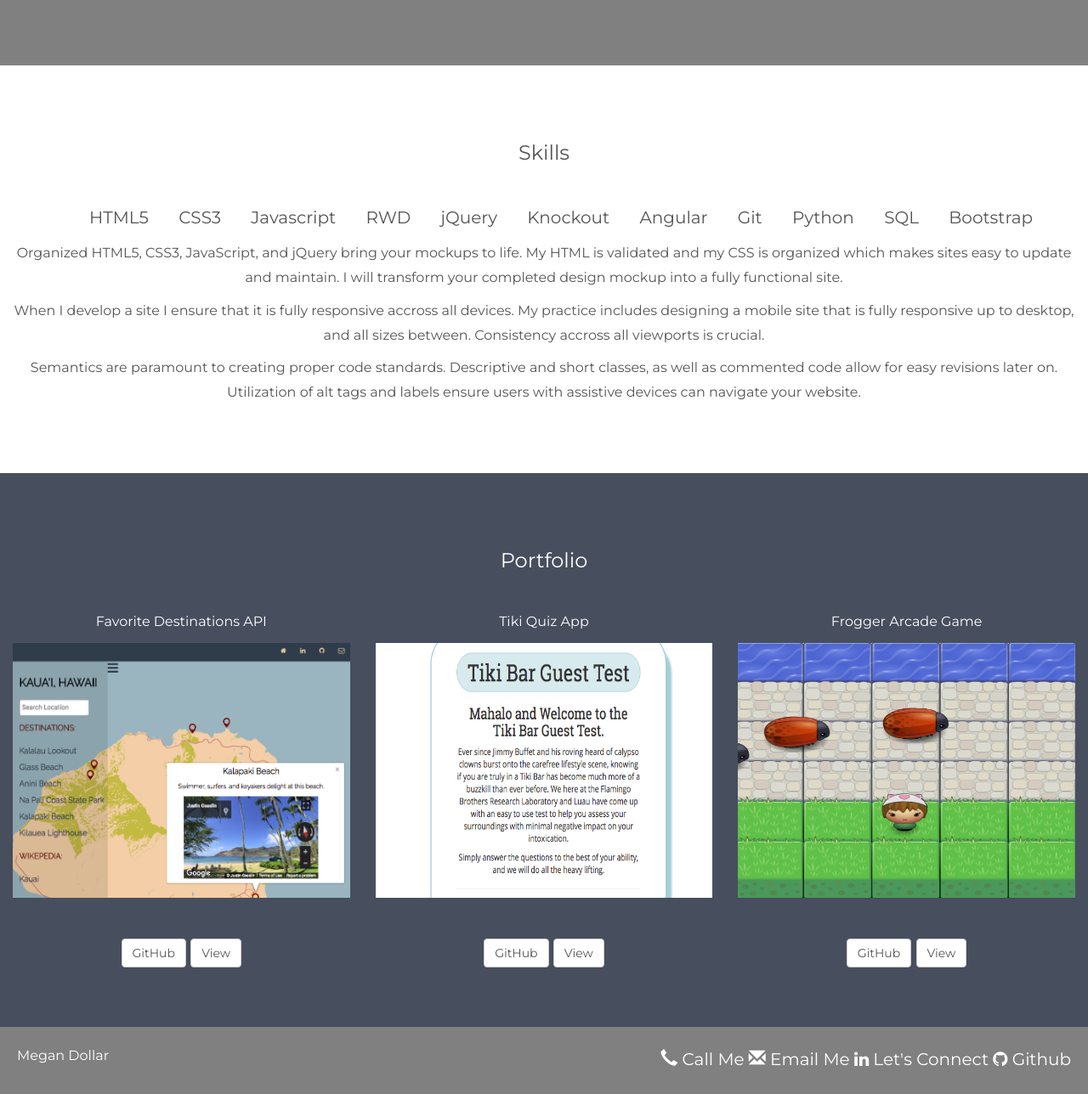
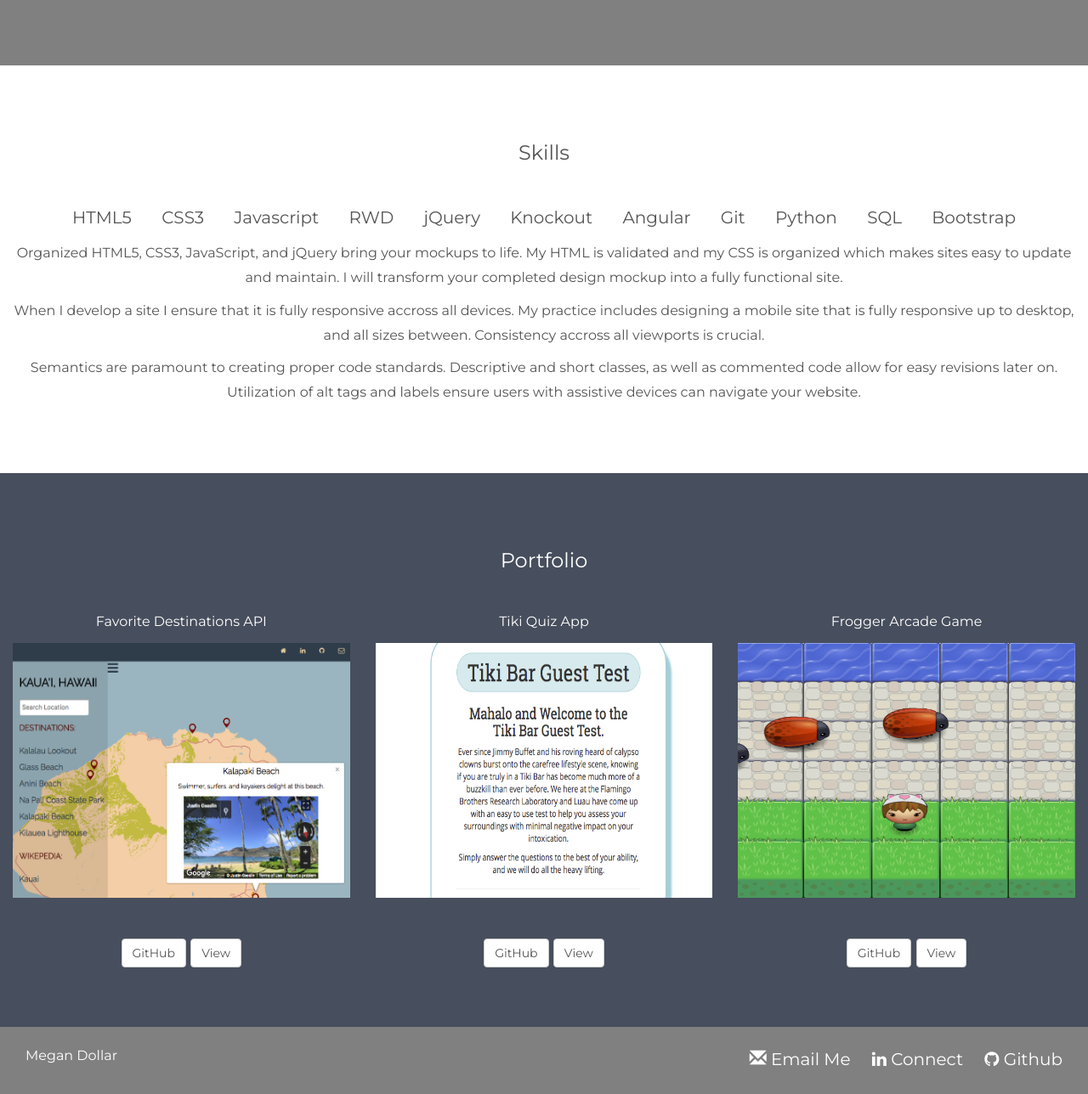
Before and after one commit to megdollar/MeetMegan, a plain HTML site: page index.html in a window 1280 px wide. Shown: the part 719-2007 px from the top of the page at 85% size. Drawn offline with nearby package versions, Linux system fonts and the light colour scheme.

Commit message:
Add files via upload

```diff
--- a/index.html
+++ b/index.html
@@ -39,7 +39,7 @@
 </div>
 <div class="container-fluid bg-2 text-center" id="Skills">
   <h3 class="margin">Skills</h3>
-  <ul>
+  <ul class="text-center">
   	<li>HTML5</li>
   	<li>CSS3</li>
   	<li>Javascript</li>
@@ -90,10 +90,9 @@
             </div>
             <div class="col-sm-6">
                 <div class="pull-right">
-                    <a href="tel:4044094677"><i class="glyphicon glyphicon-earphone"></i>  Call Me  </a>
-                    <a href="mailto:megdollar@gmail.com"><i class="glyphicon glyphicon-envelope"></i>  Email Me  </a>
-                    <a href="https://www.linkedin.com/in/megan-dollar/"><i class="fa fa-linkedin"></i>  Let's Connect  </a>
-                    <a href="https://github.com/megdollar"><i class="fa fa-github"></i>  Github  </a>
+                    <a href="mailto:megdollar@gmail.com"><i class="glyphicon glyphicon-envelope"></i> Email Me</a>
+                    <a href="https://www.linkedin.com/in/megan-dollar/"><i class="fa fa-linkedin"></i> Connect </a>
+                    <a href="https://github.com/megdollar"><i class="fa fa-github"></i> Github</a>
                 </div>
             </div>
         </div></footer>
--- a/style.css
+++ b/style.css
@@ -47,6 +47,7 @@ p {
 
 ul {
 	list-style: none;
+  padding: 0;
 }
 
 li {
@@ -65,8 +66,15 @@ footer {
 footer a {
 	text-decoration: none;
 	color: #ffffff;
+  padding: 10px;
 }
 
 .margin {
 	margin-bottom: 45px;
 }
+
+@media screen and (max-width: 500px){
+  .footerCopy {
+    display: none;
+  }
+}
```
